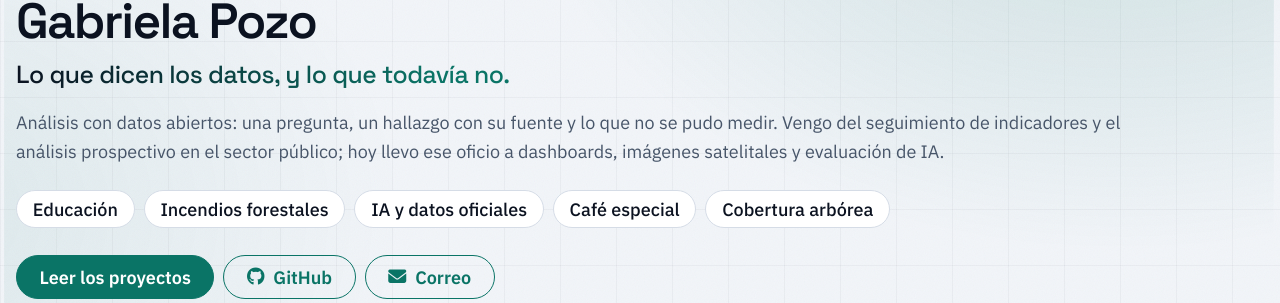
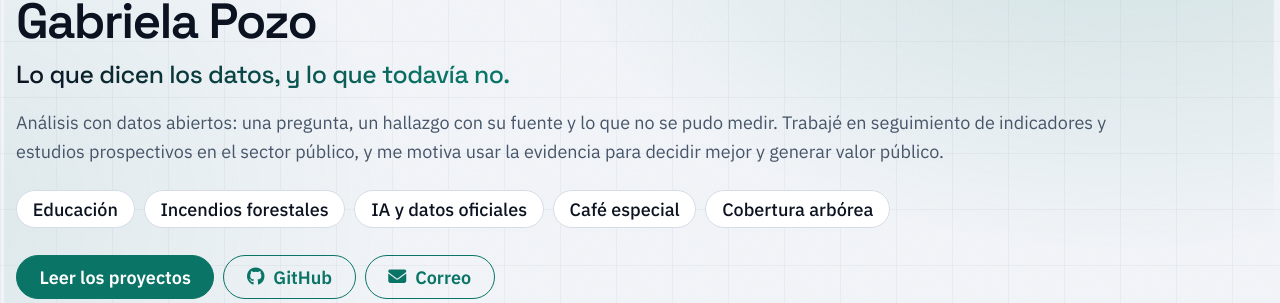
Before and after one commit to gabriela-pozo/gabriela-pozo.github.io, a Jekyll site: the page built from _pages/about.md, in a window 1280 px wide and 900 px high. Shown: the part 127-430 px from the top of the window. Built offline with Jekyll 4.4.1, drawn with Linux system fonts in a browser that asks for light colours; a script bundle is joined from its source files by our own code.

Commit message:
Biografía más sencilla y fiel al CV
Co-Authored-By: Claude Sonnet 5.5 <noreply@anthropic.com>

```diff
--- a/_pages/about.md
+++ b/_pages/about.md
@@ -20,7 +20,7 @@ redirect_from:
       <p class="hero__tagline">Lo que dicen los datos, y lo que todavía no.</p>
     </div>
   </div>
-  <p class="hero__bio">Análisis con datos abiertos: una pregunta, un hallazgo con su fuente y lo que no se pudo medir. Vengo del seguimiento de indicadores y el análisis prospectivo en el sector público; hoy llevo ese oficio a dashboards, imágenes satelitales y evaluación de IA.</p>
+  <p class="hero__bio">Análisis con datos abiertos: una pregunta, un hallazgo con su fuente y lo que no se pudo medir. Trabajé en seguimiento de indicadores y estudios prospectivos en el sector público, y me motiva usar la evidencia para decidir mejor y generar valor público.</p>
   <ul class="chips" aria-label="Temas que se tratan aquí">
     <li>Educación</li>
     <li>Incendios forestales</li>
```
Also changed, not shown: _pages/about_en.md (+1 -1 lines).
